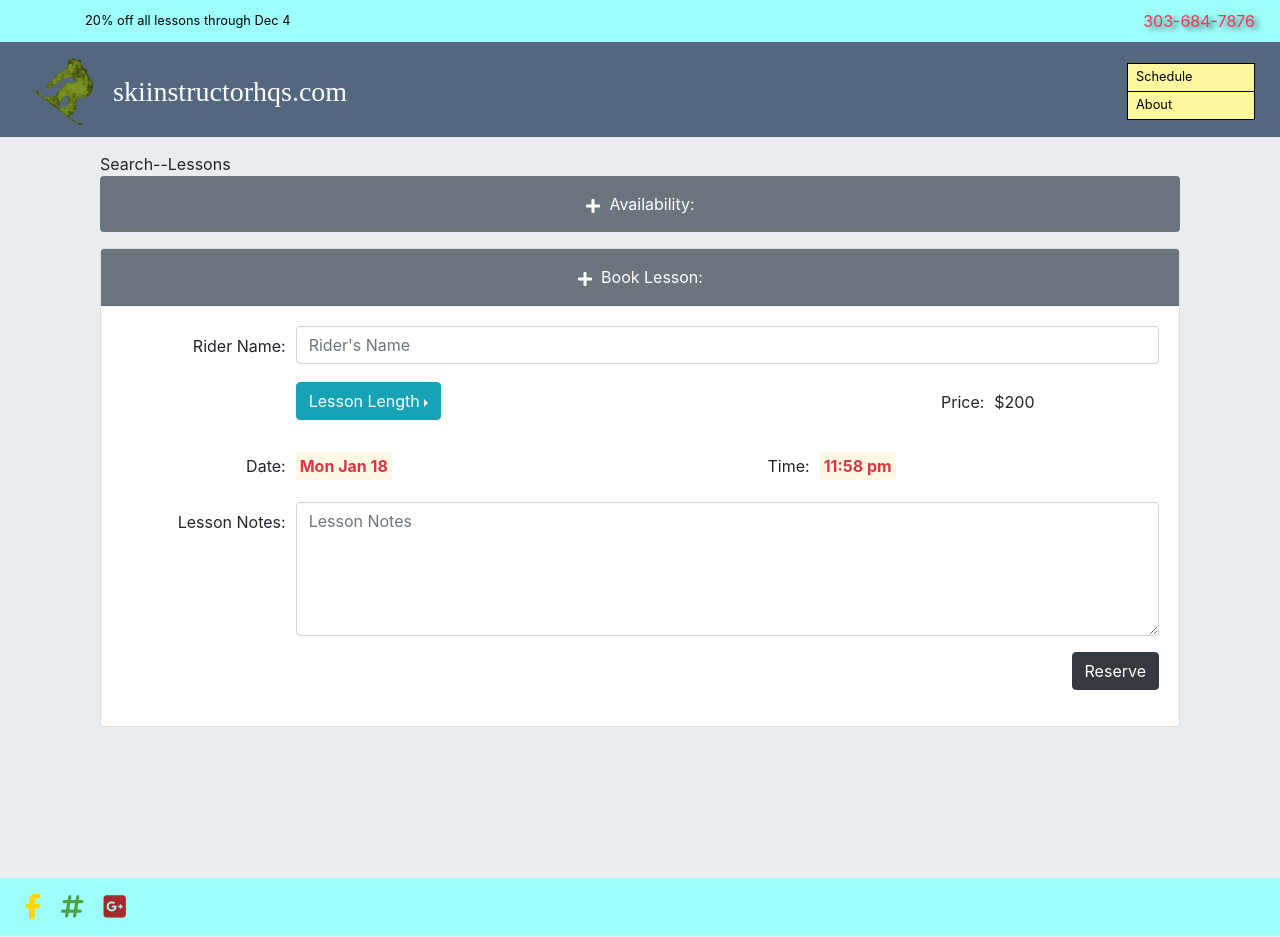
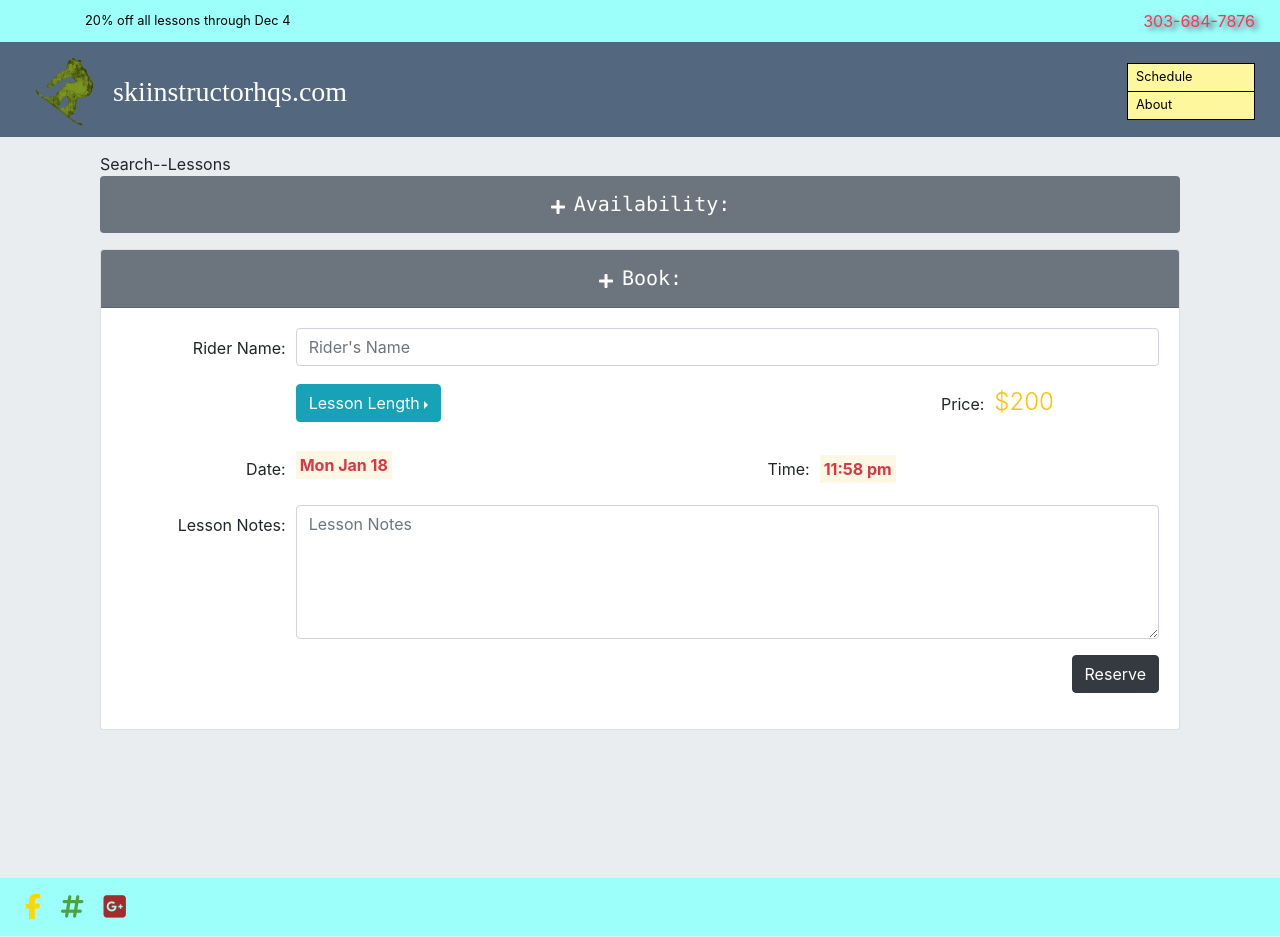
Before and after one commit to hicksey-makes/ski-lessons-snowV2, a React (Create React App) app: page / in a window 1280 px wide. Both pictures are taken after a click on the element "Availability:". Built offline with nearby package versions, Linux system fonts and the light colour scheme; a web font is replaced by a local one.

Commit message:
style AddLesson btns, font, and component header fonts

```diff
--- a/src/components/AddLessons.js
+++ b/src/components/AddLessons.js
@@ -11,7 +11,7 @@ class AddLessons extends Component {
       }>
         <div className="card-header bg-secondary text-white text-center py-3" onClick={this.props.toggleAdd}>
           <FaPlus  />
-          <div className="d-inline ml-2">Book Lesson:</div>
+          <h5 className="d-inline ml-2 text-monospace">Book:</h5>
         </div>
         <div className="card-body">
           <form className="">
@@ -31,8 +31,10 @@ class AddLessons extends Component {
                 </div>
               </div>
               <label className="col-md-2 mt-2 ml-auto text-md-right">Price:</label>
-              <div className="col-md-2 mt-md-2">
+              <div className="col-md-2 mt-md-1 text-warning">
+              <h4 className="font-weight-light">
               {(this.props.lessonLength === 'Half Day' ? '$100': '$200')}
+              </h4>
               </div>
               {/*<div className="col-md-2 mt-md-2">
                 $100
@@ -43,7 +45,7 @@ class AddLessons extends Component {
             </div>
             <div className="form-group form-row">
               <label className="col-md-2 mt-2 text-md-right" htmlFor="lsnDate">Date:</label>
-              <div className="col-md-4 mt-md-2 ">
+              <div className="col-md-4 mt-md-1 ">
               <mark className="p-md-1 text-danger font-weight-bold">
               <Moment
                 date={this.props.lessonDate}
--- a/src/components/ListLessons.js
+++ b/src/components/ListLessons.js
@@ -12,7 +12,7 @@ class ListLessons extends Component {
 
       <div className="bg-secondary text-white text-center py-3 rounded" onClick={this.props.toggleAdd}>
         <FaPlus  />
-        <div className="d-inline ml-2">Availability:</div>
+        <h5 className="d-inline ml-2 text-monospace">Availability:</h5>
       </div>
       <div className={
         'lesson-list item-list mb-3 ' +
```
